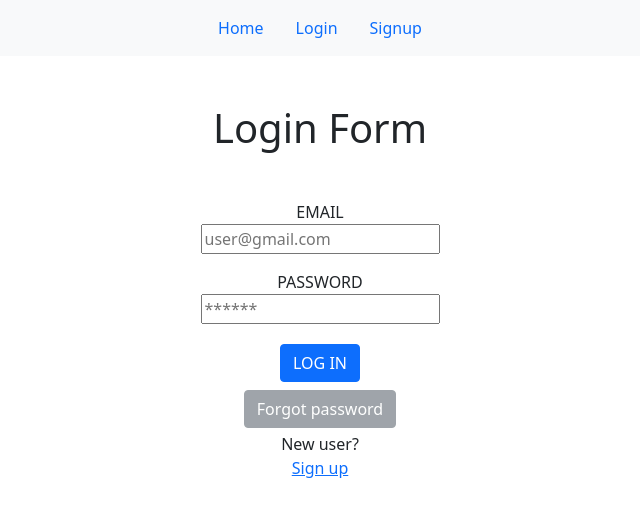
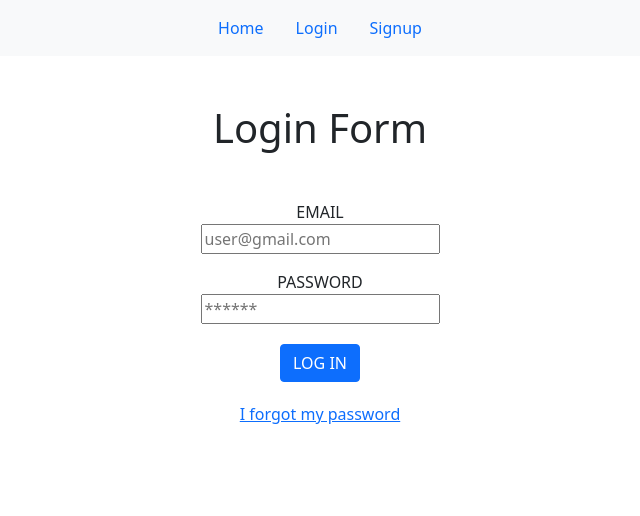
Before and after one commit to DizNicolasAmor/profilesguide, a React (Create React App) app in the folder frontend/: page /login in a window 1280 px wide. Shown: the top 516 px of the page, without its empty margins (320-960 px from the left). Built offline with nearby package versions, Linux system fonts and the light colour scheme.

Commit message:
MASTER: frontend. change reset-password anchor

```diff
--- a/frontend/src/components/login/components/LoginForm.tsx
+++ b/frontend/src/components/login/components/LoginForm.tsx
@@ -61,18 +61,6 @@ const LoginForm: FC<LoginFormProps> = ({
         </Button>
       </div>
     </Form>
-    <div>
-      <Button
-        variant="secondary"
-        className="forgot-password m-1"
-        onClick={() => false}
-        disabled
-      >
-        Forgot password
-      </Button>
-      <div>New user?</div>
-      <a href="/signup">Sign up</a>
-    </div>
   </div>
 );
 
--- a/frontend/src/components/login/index.tsx
+++ b/frontend/src/components/login/index.tsx
@@ -28,6 +28,9 @@ const Login: FC = () => {
             />
           )}
         />
+        <div className="mt-3">
+          <a href="/reset-password">I forgot my password</a>
+        </div>
       </div>
     </CustomSection>
   );
```
